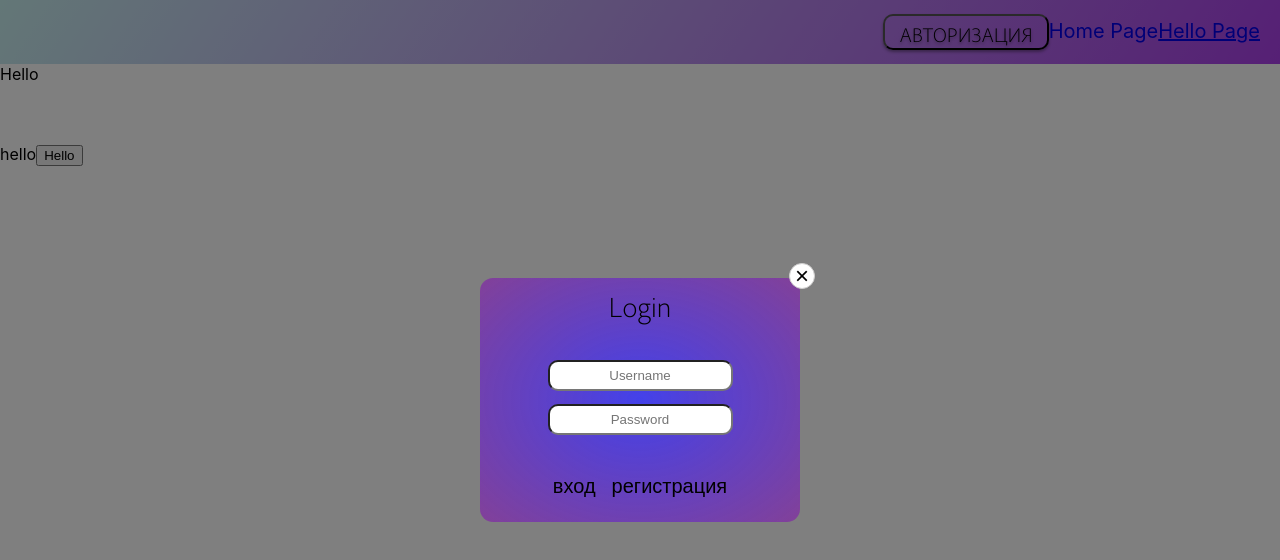
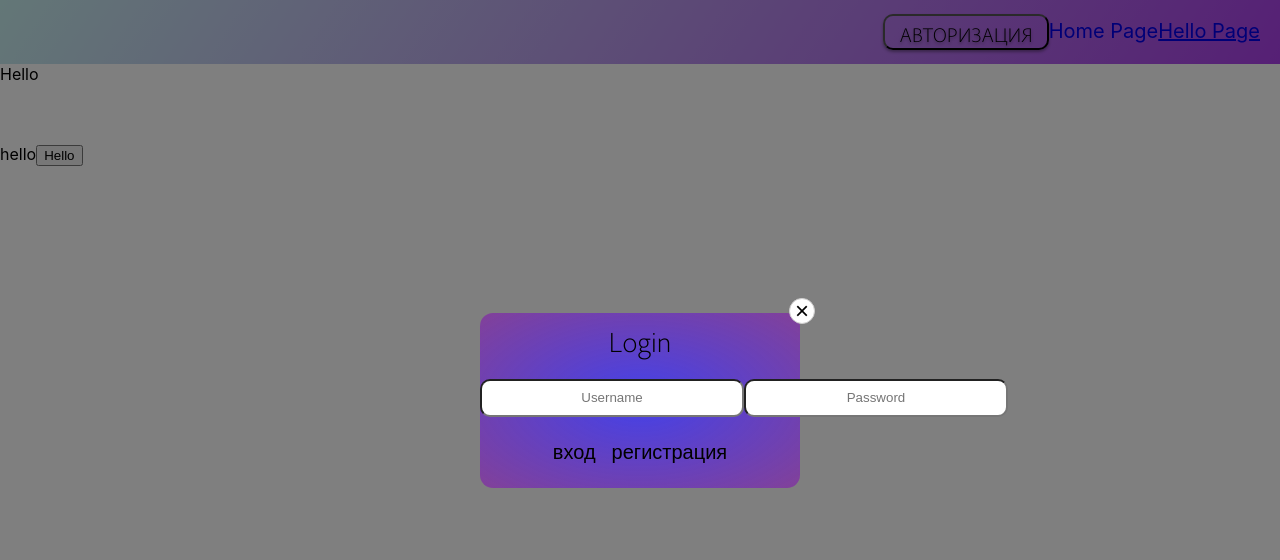
Before and after one commit to eEquals3/react-manager, a React (Create React App) app: page /about in a window 1280 px wide. Both pictures are taken after a click on the button "АВТОРИЗАЦИЯ". Shown: the top 560 px of the page. Built offline with nearby package versions, Linux system fonts and the light colour scheme.

Commit message:
нормальные инпут поля

```diff
--- /dev/null
+++ b/src/component/CommonComponent/Input/CustomInput.scss
@@ -0,0 +1,11 @@
+label {
+  display: block;
+  text-align: center;
+}
+
+label > input {
+  border-radius: 10px;
+  text-align: center;
+  height: 4vh;
+  width: 20vw;
+}
--- /dev/null
+++ b/src/component/CommonComponent/Input/CustomInput.tsx
@@ -0,0 +1,30 @@
+import React, { memo, ReactElement } from "react";
+import "./CustomInput.scss";
+
+interface Props {
+  type: string;
+  placeHolder: string;
+  value: string;
+  // eslint-disable-next-line @typescript-eslint/no-explicit-any
+  onChangeInput: (id: any) => void;
+}
+
+const InputField = ({
+  type,
+  value,
+  onChangeInput,
+  placeHolder,
+}: Props): ReactElement => {
+  return (
+    <label htmlFor="Name">
+      <input
+        type={type}
+        onChange={onChangeInput}
+        value={value}
+        placeholder={placeHolder}
+      />
+    </label>
+  );
+};
+
+export default memo(InputField);
--- a/src/component/CommonComponent/Modal/Modal.scss
+++ b/src/component/CommonComponent/Modal/Modal.scss
@@ -21,17 +21,15 @@
     padding-top: 2vh;
 }
 .modal > .content {
+    display: flex;
     /*width: 100%;*/
-    padding: 2vh 0vw;
+    /*padding: 2vh 0vw;*/
     /*border-bottom: 1px $borderColor;*/
 }
 .modal > .actions {
     font-size: $fontSizeMed;
-    flex-direction: row;
     width: 100%;
     padding: 2vh 0vw;
-    margin: auto;
-    text-align: center;
 }
 .modal > .close {
     cursor: pointer;
--- a/src/headerComponents/loginModal/LoginModal.tsx
+++ b/src/headerComponents/loginModal/LoginModal.tsx
@@ -1,9 +1,10 @@
 import React, { useState, useCallback, useMemo, memo, useRef } from "react";
-import "./LoginButtons.scss";
+import "./LoginStyle.scss";
 import Modal, {
   ModalRefHandle,
 } from "../../component/CommonComponent/Modal/Modal";
 import { useRenderRegisterModal } from "./RegisterModal";
+import CustomInput from "../../component/CommonComponent/Input/CustomInput";
 
 const LoginModal = () => {
   const [stLogin, setStLogin] = useState<string>("");
@@ -25,14 +26,14 @@ const LoginModal = () => {
         renderActions={renderRegisterAction}
         renderContent={renderRegisterContent}
         ref={modalRef}
-      ></Modal>
+      />
     ),
     []
   );
 
   const LoginAction = useMemo(
     () => (
-      <>
+      <div className="actions">
         {RegisterModal}
         <button
           type="button"
@@ -48,50 +49,31 @@ const LoginModal = () => {
         >
           регистрация
         </button>
-      </>
+      </div>
     ),
     [clickLoginButton]
   );
 
   const LoginContent = useMemo(
     () => (
-      <>
-        <label
-          htmlFor="Name"
-          style={{
-            textAlign: "center",
-            display: "block",
-            paddingBottom: "1vw",
+      <div className="content">
+        <CustomInput
+          type="Text"
+          placeHolder="Username"
+          value={stLogin}
+          onChangeInput={(e) => {
+            setStLogin(e.target.value);
           }}
-        >
-          {}
-          <input
-            type="text"
-            onChange={(loginChange) => {
-              setStLogin(loginChange.target.value);
-            }}
-            value={stLogin}
-            placeholder="Username"
-            style={{ borderRadius: "10px", textAlign: "center", height: "2vw" }}
-          />
-        </label>
-        <label htmlFor="Psw" style={{ textAlign: "center", display: "block" }}>
-          {}
-          <input
-            type="password"
-            onChange={(passwordChange) => {
-              setStPassword(passwordChange.target.value);
-            }}
-            value={stPassword}
-            placeholder="Password"
-            style={{
-              borderRadius: "10px",
-              textAlign: "center",
-              height: "2vw",
-            }}
-          />
-        </label>
-      </>
+        />
+        <CustomInput
+          type="Password"
+          onChangeInput={(e) => {
+            setStPassword(e.target.value);
+          }}
+          value={stPassword}
+          placeHolder="Password"
+        />
+      </div>
     ),
     [stPassword, stLogin]
   );
--- a/src/headerComponents/loginModal/LoginButtons.scss
+++ b/src/headerComponents/loginModal/LoginStyle.scss
@@ -1,4 +1,13 @@
 @import "../../utils/commonStyle";
+
+.actions{
+    display: flex;
+    justify-content: center;
+}
+
+.content{
+    display: flex;
+}
 
 .loginButtons{
     /*display: block;*/
--- a/src/headerComponents/loginModal/RegisterModal.tsx
+++ b/src/headerComponents/loginModal/RegisterModal.tsx
@@ -1,5 +1,5 @@
 import React, { useMemo, useState } from "react";
-import "./LoginButtons.scss";
+import "./LoginStyle.scss";
 
 export const useRenderRegisterModal = () => {
   const [stLogin, setStLogin] = useState<string>("");
--- a/src/screens/MainScreen/openViewFunk/CommandView.tsx
+++ b/src/screens/MainScreen/openViewFunk/CommandView.tsx
@@ -18,6 +18,11 @@ const Button = styled.button`
   bottom: 15%;
   right: 1%;
   font-size: 2.5vh;
+  &:hover,
+  &:active {
+    color: #0993bd;
+    background: radial-gradient(rgba(255, 255, 255, 0.1), rgba(0, 0, 0, 0.2));
+  }
 `;
 
 const ModalText = styled.div`
```
Also changed, not shown: src/component/CommonComponent/InputField/InputField.scss (deleted, +0 -15 lines), src/component/CommonComponent/InputField/InputField.tsx (deleted, +0 -20 lines).
